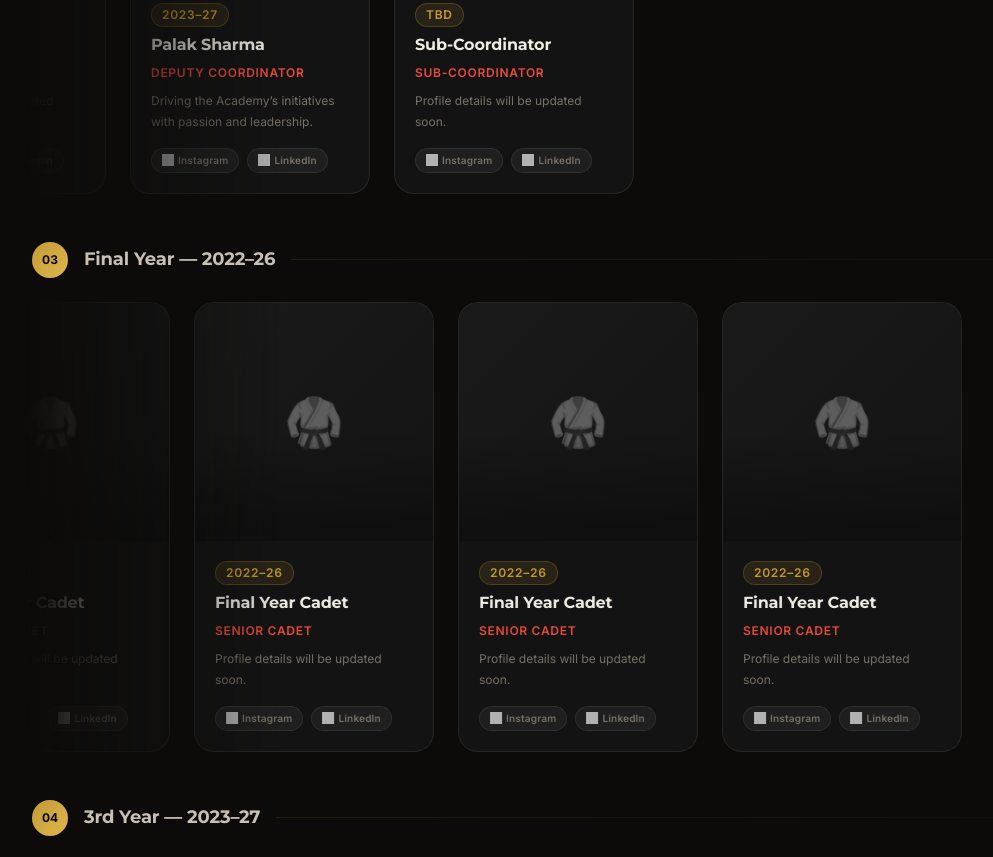
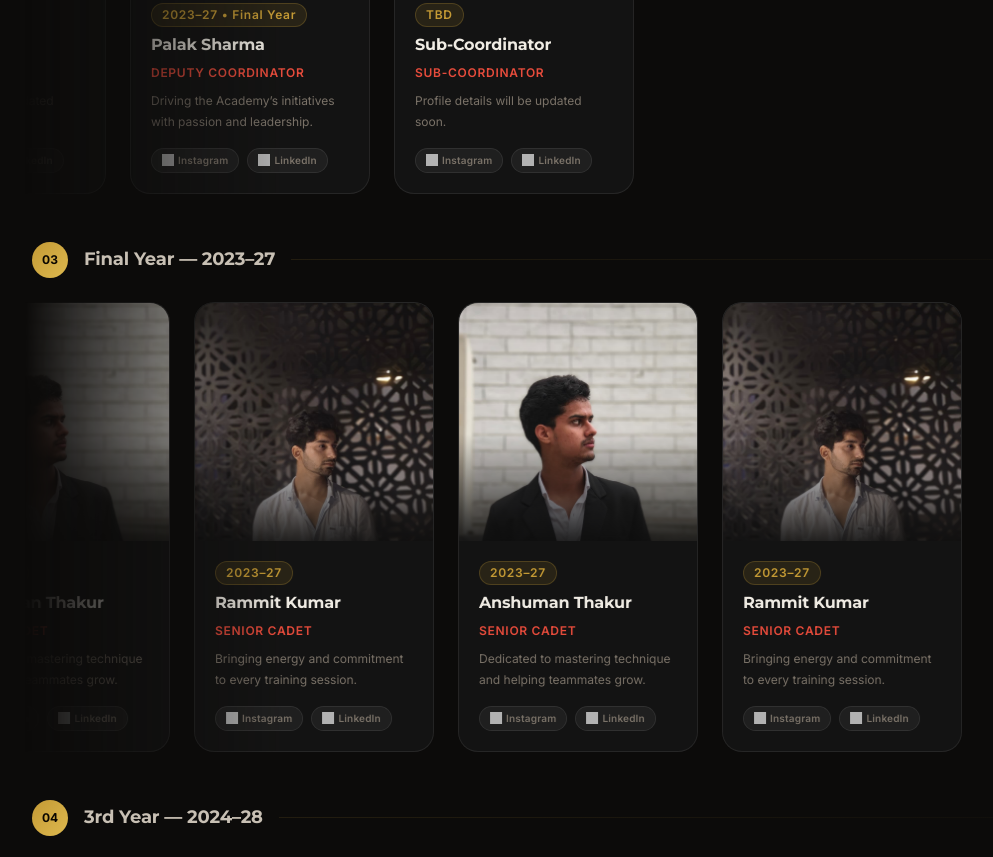
Before and after one commit to 25bec025-git-hub/karate, a website: page client/index.html in a window 1280 px wide. Shown: the part 3735-4592 px from the top of the page, without its empty margins (16-1009 px from the left). Drawn offline with Linux system fonts and the light colour scheme.

Commit message:
year changes

```diff
--- a/client/index.html
+++ b/client/index.html
@@ -638,7 +638,7 @@
                                         <!-- Image coming soon -->
                                     </div>
                                     <div class="cadet-content">
-                                        <span class="cadet-batch">2023&ndash;27</span>
+                                        <span class="cadet-batch">2023&ndash;27 &bull; Final Year</span>
                                         <h3 class="cadet-name">Priyanshu Chaudhary</h3>
                                         <p class="cadet-role">Co-ordinator</p>
                                         <p class="cadet-description">Leading the Academy with dedication and discipline.</p>
@@ -707,7 +707,7 @@
                                         >
                                     </div>
                                     <div class="cadet-content">
-                                        <span class="cadet-batch">2023&ndash;27</span>
+                                        <span class="cadet-batch">2023&ndash;27 &bull; Final Year</span>
                                         <h3 class="cadet-name">Palak Sharma</h3>
                                         <p class="cadet-role">Deputy Coordinator</p>
                                         <p class="cadet-description">Driving the Academy&rsquo;s initiatives with passion and leadership.</p>
@@ -758,82 +758,19 @@
 
                         <div class="cadet-group-header">
                             <span class="cadet-group-badge">03</span>
-                            <h3 class="cadet-group-title">Final Year &mdash; 2022&ndash;26</h3>
+                            <h3 class="cadet-group-title">Final Year &mdash; 2023&ndash;27</h3>
                             <span class="cadet-group-line" aria-hidden="true"></span>
                         </div>
 
                         <div class="cadet-marquee-outer">
                             <div class="cadet-marquee-track ltr" id="track-03">
-
-                                <!-- Placeholder — add final year cadets here -->
-                                <article class="cadet-card">
-                                    <div class="cadet-image-wrapper">
-                                        <!-- Image coming soon -->
-                                    </div>
-                                    <div class="cadet-content">
-                                        <span class="cadet-batch">2022&ndash;26</span>
-                                        <h3 class="cadet-name">Final Year Cadet</h3>
-                                        <p class="cadet-role">Senior Cadet</p>
-                                        <p class="cadet-description">Profile details will be updated soon.</p>
-                                        <div class="cadet-social">
-                                            <a href="#" class="cadet-social-btn insta-btn" aria-label="Instagram">
-                                                <img src="./assets/images/insta-logo.png" alt="">
-                                                Instagram
-                                            </a>
-                                            <a href="#" class="cadet-social-btn linkedin-btn" aria-label="LinkedIn">
-                                                <img src="./assets/images/linkedin-logo.png" alt="">
-                                                LinkedIn
-                                            </a>
-                                        </div>
-                                    </div>
-                                </article>
-
-                                <article class="cadet-card">
-                                    <div class="cadet-image-wrapper">
-                                        <!-- Image coming soon -->
-                                    </div>
-                                    <div class="cadet-content">
-                                        <span class="cadet-batch">2022&ndash;26</span>
-                                        <h3 class="cadet-name">Final Year Cadet</h3>
-                                        <p class="cadet-role">Senior Cadet</p>
-                                        <p class="cadet-description">Profile details will be updated soon.</p>
-                                        <div class="cadet-social">
-                                            <a href="#" class="cadet-social-btn insta-btn" aria-label="Instagram">
-                                                <img src="./assets/images/insta-logo.png" alt="">
-                                                Instagram
-                                            </a>
-                                            <a href="#" class="cadet-social-btn linkedin-btn" aria-label="LinkedIn">
-                                                <img src="./assets/images/linkedin-logo.png" alt="">
-                                                LinkedIn
-                                            </a>
-                                        </div>
-                                    </div>
-                                </article>
-
-                            </div>
-                        </div>
-
-                    </div><!-- /GROUP 3 -->
-
-
-                    <!-- GROUP 4: 3rd Year (RTL) -->
-                    <div class="cadet-group">
-
-                        <div class="cadet-group-header">
-                            <span class="cadet-group-badge">04</span>
-                            <h3 class="cadet-group-title">3rd Year &mdash; 2023&ndash;27</h3>
-                            <span class="cadet-group-line" aria-hidden="true"></span>
-                        </div>
-
-                        <div class="cadet-marquee-outer">
-                            <div class="cadet-marquee-track rtl" id="track-04">
 
                                 <!-- Anshuman Thakur -->
                                 <article class="cadet-card">
                                     <div class="cadet-image-wrapper">
                                         <img
                                             src="./assets/images/Anshuman_thakur.jpeg"
-                                            alt="Anshuman Thakur, Cadet"
+                                            alt="Anshuman Thakur, Senior Cadet"
                                             class="cadet-image"
                                             loading="lazy"
                                         >
@@ -841,7 +778,7 @@
                                     <div class="cadet-content">
                                         <span class="cadet-batch">2023&ndash;27</span>
                                         <h3 class="cadet-name">Anshuman Thakur</h3>
-                                        <p class="cadet-role">Cadet</p>
+                                        <p class="cadet-role">Senior Cadet</p>
                                         <p class="cadet-description">Dedicated to mastering technique and helping teammates grow.</p>
                                         <div class="cadet-social">
                                             <a href="#" class="cadet-social-btn insta-btn" target="_blank" rel="noopener noreferrer" aria-label="Anshuman's Instagram">
@@ -861,7 +798,7 @@
                                     <div class="cadet-image-wrapper">
                                         <img
                                             src="./assets/images/Rammit_kumar.jpeg"
-                                            alt="Rammit Kumar, Cadet"
+                                            alt="Rammit Kumar, Senior Cadet"
                                             class="cadet-image"
                                             loading="lazy"
                                         >
@@ -869,7 +806,7 @@
                                     <div class="cadet-content">
                                         <span class="cadet-batch">2023&ndash;27</span>
                                         <h3 class="cadet-name">Rammit Kumar</h3>
-                                        <p class="cadet-role">Cadet</p>
+                                        <p class="cadet-role">Senior Cadet</p>
                                         <p class="cadet-description">Bringing energy and commitment to every training session.</p>
                                         <div class="cadet-social">
                                             <a href="#" class="cadet-social-btn insta-btn" target="_blank" rel="noopener noreferrer" aria-label="Rammit's Instagram">
@@ -887,20 +824,20 @@
                             </div>
                         </div>
 
-                    </div><!-- /GROUP 4 -->
-
-
-                    <!-- GROUP 5: 2nd Year (LTR) -->
+                    </div><!-- /GROUP 3 -->
+
+
+                    <!-- GROUP 4: 3rd Year (RTL) -->
                     <div class="cadet-group">
 
                         <div class="cadet-group-header">
-                            <span class="cadet-group-badge">05</span>
-                            <h3 class="cadet-group-title">2nd Year &mdash; 2024&ndash;28</h3>
+                            <span class="cadet-group-badge">04</span>
+                            <h3 class="cadet-group-title">3rd Year &mdash; 2024&ndash;28</h3>
                             <span class="cadet-group-line" aria-hidden="true"></span>
                         </div>
 
                         <div class="cadet-marquee-outer">
-                            <div class="cadet-marquee-track ltr" id="track-05">
+                            <div class="cadet-marquee-track rtl" id="track-04">
 
                                 <!-- Saksham Verma -->
                                 <article class="cadet-card">
@@ -937,7 +874,7 @@
                                     </div>
                                     <div class="cadet-content">
                                         <span class="cadet-batch">2024&ndash;28</span>
-                                        <h3 class="cadet-name">2nd Year Cadet</h3>
+                                        <h3 class="cadet-name">3rd Year Cadet</h3>
                                         <p class="cadet-role">Cadet</p>
                                         <p class="cadet-description">Profile details will be updated soon.</p>
                                         <div class="cadet-social">
@@ -956,20 +893,20 @@
                             </div>
                         </div>
 
-                    </div><!-- /GROUP 5 -->
-
-
-                    <!-- GROUP 6: 1st Year (RTL) -->
+                    </div><!-- /GROUP 4 -->
+
+
+                    <!-- GROUP 5: 2nd Year (LTR) -->
                     <div class="cadet-group">
 
                         <div class="cadet-group-header">
-                            <span class="cadet-group-badge">06</span>
-                            <h3 class="cadet-group-title">1st Year &mdash; 2025&ndash;29</h3>
+                            <span class="cadet-group-badge">05</span>
+                            <h3 class="cadet-group-title">2nd Year &mdash; 2025&ndash;29</h3>
                             <span class="cadet-group-line" aria-hidden="true"></span>
                         </div>
 
                         <div class="cadet-marquee-outer">
-                            <div class="cadet-marquee-track rtl" id="track-06">
+                            <div class="cadet-marquee-track ltr" id="track-05">
 
                                 <!-- Parth Sharma -->
                                 <article class="cadet-card">
@@ -1030,6 +967,47 @@
                             </div>
                         </div>
 
+                    </div><!-- /GROUP 5 -->
+
+
+                    <!-- GROUP 6: 1st Year (RTL) -->
+                    <div class="cadet-group">
+
+                        <div class="cadet-group-header">
+                            <span class="cadet-group-badge">06</span>
+                            <h3 class="cadet-group-title">1st Year &mdash; 2026&ndash;30</h3>
+                            <span class="cadet-group-line" aria-hidden="true"></span>
+                        </div>
+
+                        <div class="cadet-marquee-outer">
+                            <div class="cadet-marquee-track rtl" id="track-06">
+
+                                <!-- 1st Year cadets will be added once details are provided -->
+                                <article class="cadet-card">
+                                    <div class="cadet-image-wrapper">
+                                        <!-- Image coming soon -->
+                                    </div>
+                                    <div class="cadet-content">
+                                        <span class="cadet-batch">2026&ndash;30</span>
+                                        <h3 class="cadet-name">1st Year Cadet</h3>
+                                        <p class="cadet-role">Cadet</p>
+                                        <p class="cadet-description">Profile details will be updated soon.</p>
+                                        <div class="cadet-social">
+                                            <a href="#" class="cadet-social-btn insta-btn" aria-label="Instagram">
+                                                <img src="./assets/images/insta-logo.png" alt="">
+                                                Instagram
+                                            </a>
+                                            <a href="#" class="cadet-social-btn linkedin-btn" aria-label="LinkedIn">
+                                                <img src="./assets/images/linkedin-logo.png" alt="">
+                                                LinkedIn
+                                            </a>
+                                        </div>
+                                    </div>
+                                </article>
+
+                            </div>
+                        </div>
+
                     </div><!-- /GROUP 6 -->
 
 
```
